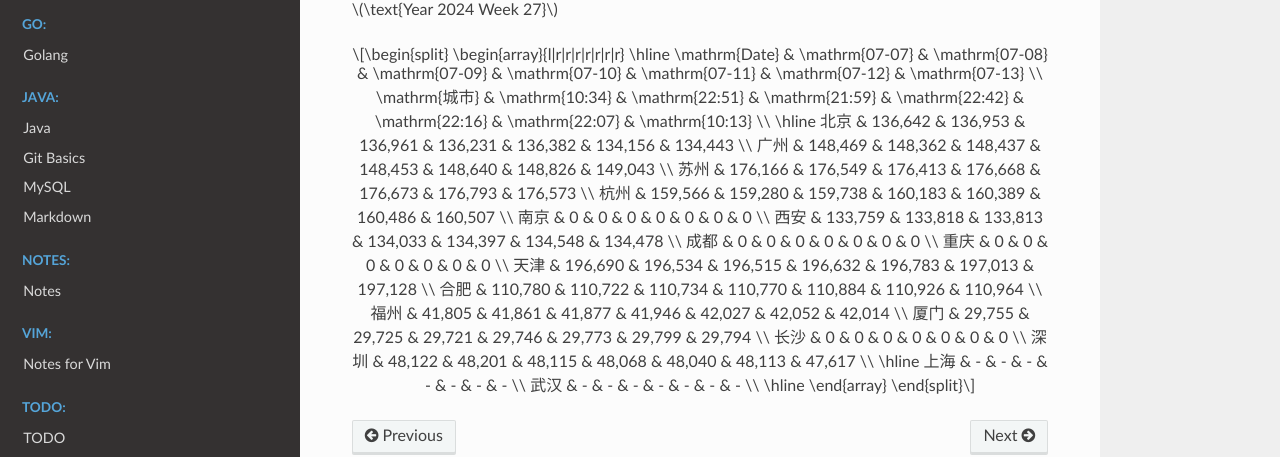
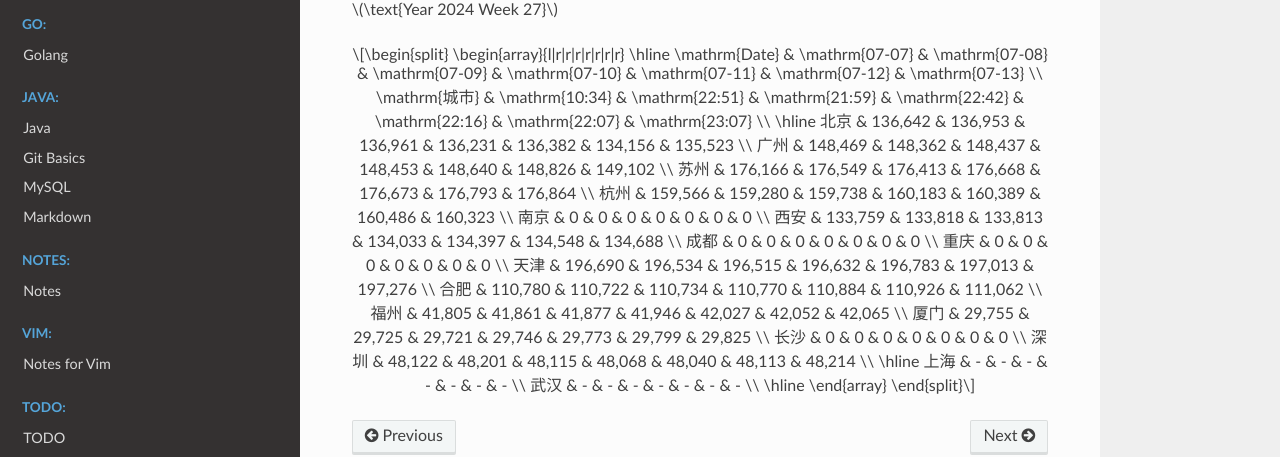
Before and after one commit to Pyrad/pyradnotes, a Sphinx documentation site: the page built from source/RealEstate/resalenumbers2024.md, in a window 1280 px wide and 900 px high, scrolled down 13253 px. Shown: the part 315-772 px from the top of the window. Built offline with Sphinx 7.4.7 and the Read the Docs theme 2.0.0, drawn with Linux system fonts in a browser that asks for light colours; pages that are not in the unit, such as notebooks, are missing from menus; a script that is not in the unit is left out.

Commit message:
Realestate Update resale numbers 2024-07-13 23:07

```diff
--- a/source/RealEstate/resalenumbers2024.md
+++ b/source/RealEstate/resalenumbers2024.md
@@ -875,22 +875,22 @@ $$
 \begin{array}{l|r|r|r|r|r|r|r}
 \hline
 \mathrm{Date} & \mathrm{07-07} & \mathrm{07-08} & \mathrm{07-09} & \mathrm{07-10} & \mathrm{07-11} & \mathrm{07-12} & \mathrm{07-13} \\
-\mathrm{城市} & \mathrm{10:34} & \mathrm{22:51} & \mathrm{21:59} & \mathrm{22:42} & \mathrm{22:16} & \mathrm{22:07} & \mathrm{10:13} \\
+\mathrm{城市} & \mathrm{10:34} & \mathrm{22:51} & \mathrm{21:59} & \mathrm{22:42} & \mathrm{22:16} & \mathrm{22:07} & \mathrm{23:07} \\
 \hline
-北京 & 136,642 & 136,953 & 136,961 & 136,231 & 136,382 & 134,156 & 134,443 \\
-广州 & 148,469 & 148,362 & 148,437 & 148,453 & 148,640 & 148,826 & 149,043 \\
-苏州 & 176,166 & 176,549 & 176,413 & 176,668 & 176,673 & 176,793 & 176,573 \\
-杭州 & 159,566 & 159,280 & 159,738 & 160,183 & 160,389 & 160,486 & 160,507 \\
+北京 & 136,642 & 136,953 & 136,961 & 136,231 & 136,382 & 134,156 & 135,523 \\
+广州 & 148,469 & 148,362 & 148,437 & 148,453 & 148,640 & 148,826 & 149,102 \\
+苏州 & 176,166 & 176,549 & 176,413 & 176,668 & 176,673 & 176,793 & 176,864 \\
+杭州 & 159,566 & 159,280 & 159,738 & 160,183 & 160,389 & 160,486 & 160,323 \\
 南京 & 0 & 0 & 0 & 0 & 0 & 0 & 0 \\
-西安 & 133,759 & 133,818 & 133,813 & 134,033 & 134,397 & 134,548 & 134,478 \\
+西安 & 133,759 & 133,818 & 133,813 & 134,033 & 134,397 & 134,548 & 134,688 \\
 成都 & 0 & 0 & 0 & 0 & 0 & 0 & 0 \\
 重庆 & 0 & 0 & 0 & 0 & 0 & 0 & 0 \\
-天津 & 196,690 & 196,534 & 196,515 & 196,632 & 196,783 & 197,013 & 197,128 \\
-合肥 & 110,780 & 110,722 & 110,734 & 110,770 & 110,884 & 110,926 & 110,964 \\
-福州 & 41,805 & 41,861 & 41,877 & 41,946 & 42,027 & 42,052 & 42,014 \\
-厦门 & 29,755 & 29,725 & 29,721 & 29,746 & 29,773 & 29,799 & 29,794 \\
+天津 & 196,690 & 196,534 & 196,515 & 196,632 & 196,783 & 197,013 & 197,276 \\
+合肥 & 110,780 & 110,722 & 110,734 & 110,770 & 110,884 & 110,926 & 111,062 \\
+福州 & 41,805 & 41,861 & 41,877 & 41,946 & 42,027 & 42,052 & 42,065 \\
+厦门 & 29,755 & 29,725 & 29,721 & 29,746 & 29,773 & 29,799 & 29,825 \\
 长沙 & 0 & 0 & 0 & 0 & 0 & 0 & 0 \\
-深圳 & 48,122 & 48,201 & 48,115 & 48,068 & 48,040 & 48,113 & 47,617 \\
+深圳 & 48,122 & 48,201 & 48,115 & 48,068 & 48,040 & 48,113 & 48,214 \\
 \hline
 上海 & - & - & - & - & - & - & - \\
 武汉 & - & - & - & - & - & - & - \\
```
Also changed, not shown: 1 other file.
